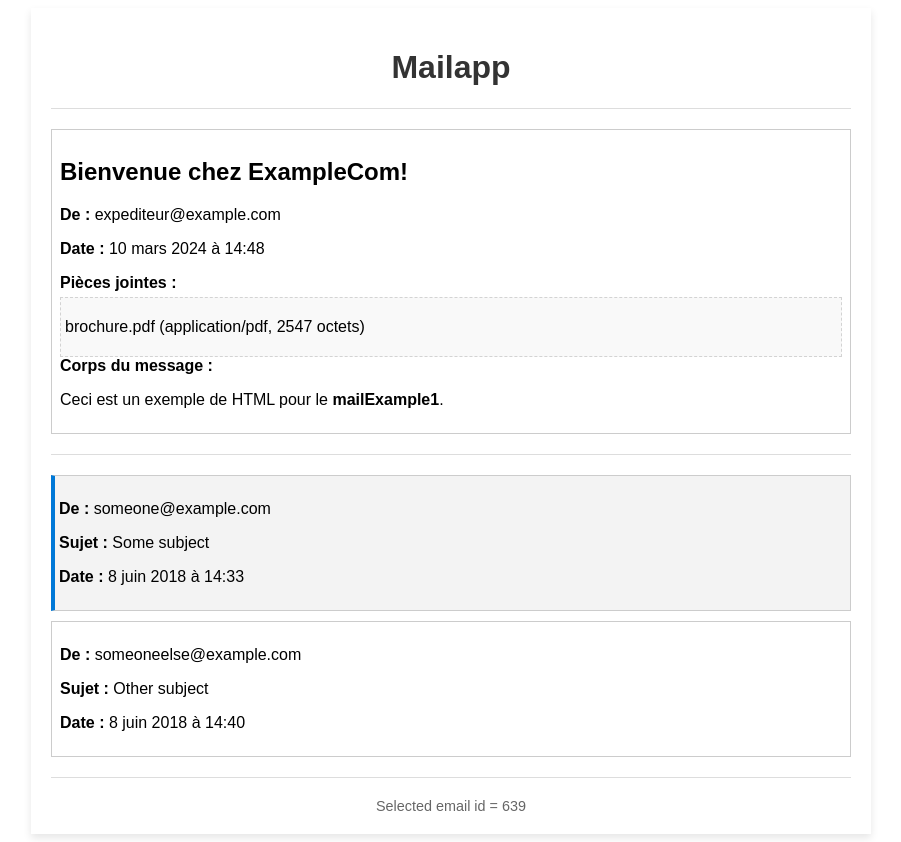
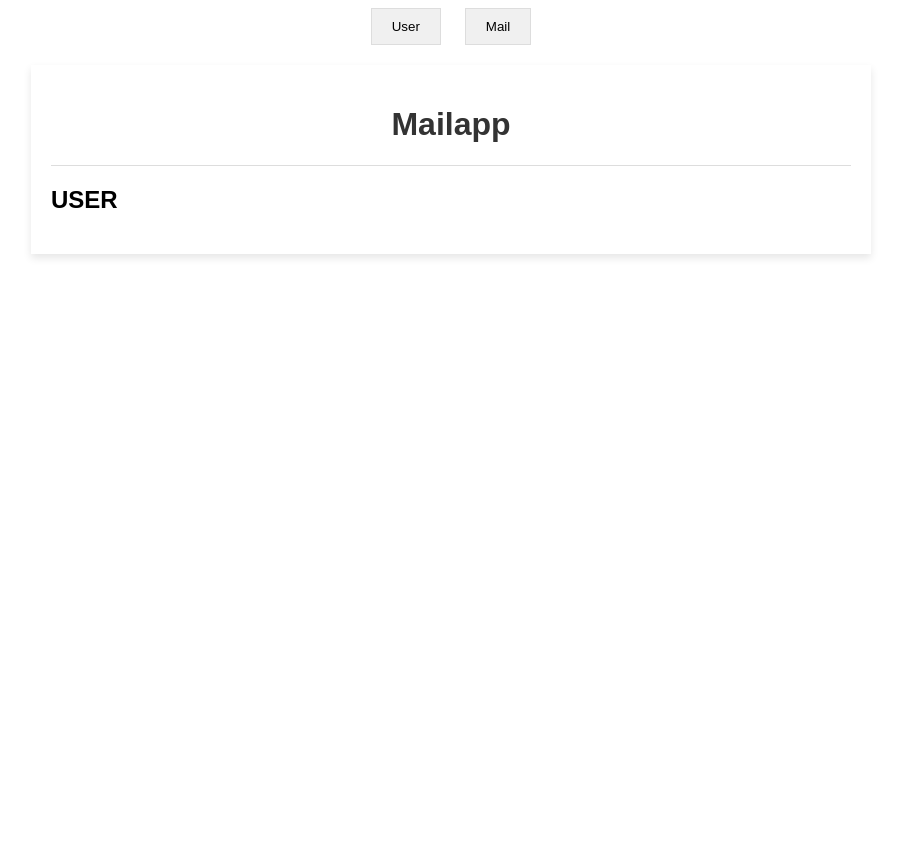
Before and after one commit to levg34/privacy-generator, a Svelte app: page / in a window 1280 px wide. Shown: the whole page, without its empty margins (189-1090 px from the left). After the commit the page ends 800 px from the top, so only its background shows below. Built offline with nearby package versions, Linux system fonts and the light colour scheme.

Commit message:
add routing

```diff
--- a/src/App.svelte
+++ b/src/App.svelte
@@ -1,24 +1,28 @@
 <script lang="ts">
-  import MailLoader from './components/MailLoader.svelte'
-  import MailListLoader from './components/MailListLoader.svelte'
+  import { writable } from 'svelte/store'
+  import MailPage from './components/MailPage.svelte'
+  import UserPage from './components/UserPage.svelte'
 
-  let selectedEmail: number | undefined
+  const currentPage = writable('UserPage')
 
-  function selectEmail(emailId: number) {
-    selectedEmail = emailId
+  function navigate(page: string) {
+    currentPage.set(page)
   }
 </script>
+
+<nav>
+  <button on:click={() => navigate('UserPage')}>User</button>
+  <button on:click={() => navigate('MailPage')}>Mail</button>
+</nav>
 
 <main>
   <h1>Mailapp</h1>
   <hr />
-  {#if selectedEmail !== undefined}
-    <MailLoader id={selectedEmail} />
-    <hr />
+  {#if $currentPage === 'MailPage'}
+    <MailPage />
+  {:else}
+    <UserPage />
   {/if}
-  <MailListLoader {selectEmail} {selectedEmail} />
-  <hr />
-  <div>Selected email id = {selectedEmail}</div>
 </main>
 
 <style>
@@ -48,4 +52,21 @@
     font-size: 0.9em;
     color: #666;
   }
+
+  nav {
+    text-align: center;
+    margin-bottom: 20px;
+  }
+
+  button {
+    margin: 0 10px;
+    padding: 10px 20px;
+    background-color: #f0f0f0;
+    border: 1px solid #ddd;
+    cursor: pointer;
+  }
+
+  button:hover {
+    background-color: #e8e8e8;
+  }
 </style>
--- /dev/null
+++ b/src/components/MailPage.svelte
@@ -0,0 +1,18 @@
+<script lang="ts">
+  import MailLoader from './mail/MailLoader.svelte'
+  import MailListLoader from './mail/MailListLoader.svelte'
+
+  let selectedEmail: number | undefined
+
+  function selectEmail(emailId: number) {
+    selectedEmail = emailId
+  }
+</script>
+
+{#if selectedEmail !== undefined}
+  <MailLoader id={selectedEmail} />
+  <hr />
+{/if}
+<MailListLoader {selectEmail} {selectedEmail} />
+<hr />
+<div>Selected email id = {selectedEmail}</div>
--- /dev/null
+++ b/src/components/UserPage.svelte
@@ -0,0 +1 @@
+<h2>USER</h2>
--- a/src/components/Mail.svelte
+++ b/src/components/mail/Mail.svelte
@@ -1,6 +1,6 @@
 <script lang="ts">
-  import type { MailData } from '../ts/utils/api-utils'
-  import { formatDate } from '../ts/utils/format-utils'
+  import type { MailData } from '../../ts/utils/api-utils'
+  import { formatDate } from '../../ts/utils/format-utils'
 
   export let mailData: MailData
 </script>
--- a/src/components/MailList.svelte
+++ b/src/components/mail/MailList.svelte
@@ -4,8 +4,8 @@
   export let selectedEmail: number | undefined
 
   import { onMount } from 'svelte'
-  import { formatDate } from '../ts/utils/format-utils'
-  import type { MailListData } from '../ts/utils/api-utils'
+  import { formatDate } from '../../ts/utils/format-utils'
+  import type { MailListData } from '../../ts/utils/api-utils'
 
   onMount(() => {
     selectEmail(listData[0]?.id)
--- a/src/components/MailListLoader.svelte
+++ b/src/components/mail/MailListLoader.svelte
@@ -2,7 +2,7 @@
   export let selectEmail: (id: number) => void
   export let selectedEmail: number | undefined
   import MailList from './MailList.svelte'
-  import { delay } from '../ts/utils/test-utils'
+  import { delay } from '../../ts/utils/test-utils'
   const mailList = delay(
     [
       {
@@ -18,7 +18,7 @@
         date: '2018-06-08 14:40:55'
       }
     ],
-    1500
+    500
   )
 </script>
 
--- a/src/components/MailLoader.svelte
+++ b/src/components/mail/MailLoader.svelte
@@ -1,6 +1,6 @@
 <script lang="ts">
   import Mail from './Mail.svelte'
-  import { delay } from '../ts/utils/test-utils'
+  import { delay } from '../../ts/utils/test-utils'
 
   export let id: number
   // const mailContent = readUserMail({email: 'test@1secmail.org'}, id)
@@ -36,7 +36,7 @@
             textBody: 'Ceci est un autre exemple de texte pour le mailExample2.',
             htmlBody: '<p>Ceci est un autre exemple de HTML pour le <strong>mailExample2</strong>.</p>'
           },
-          1500
+          500
         )
 </script>
 
```
